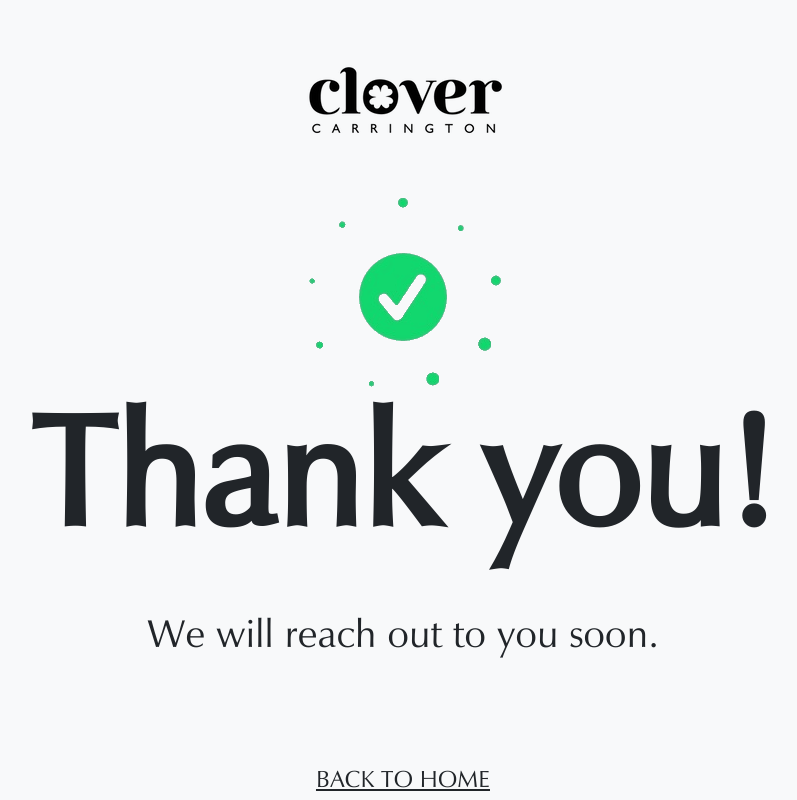
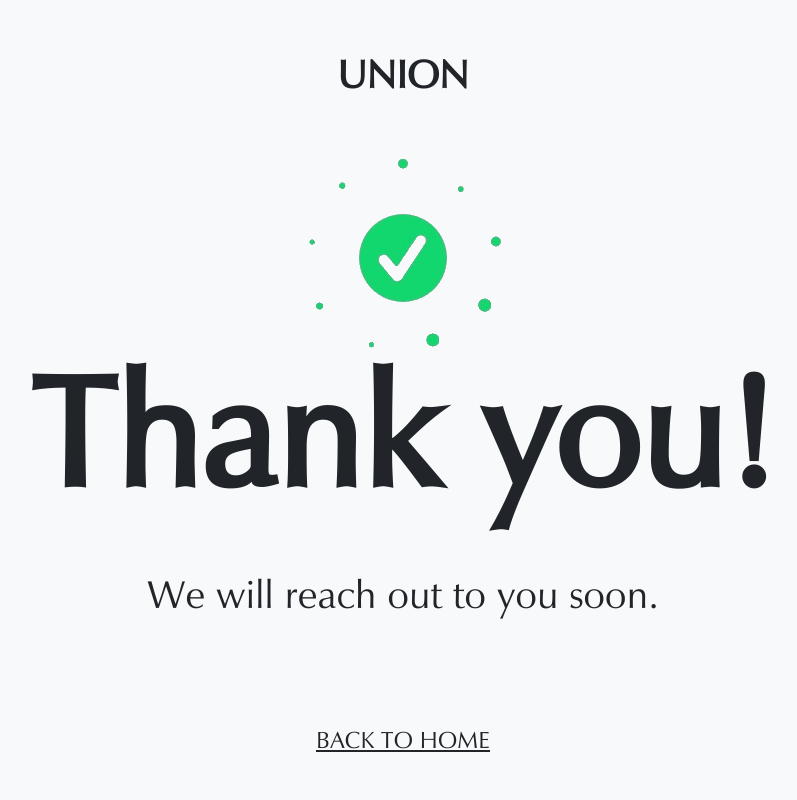
Before and after one commit to udbhavghimire/mattamy-union, a PHP site: page /thankyou/index.php in a window 1280 px wide. Shown: the whole page, without its empty margins (237-1034 px from the left). Run offline with PHP 8.4, Linux system fonts and the light colour scheme.

Commit message:
thankyou page

```diff
--- a/contactForm.php
+++ b/contactForm.php
@@ -20,7 +20,10 @@ $mail->SMTPSecure = 'tls'; // Enable TLS encryption, `ssl` also accepted
 $mail->Port = 587; // TCP port to connect to
 
 $mail->setFrom('info@mattamyunion.ca', $_POST['name']);
-$mail->addAddress('contact@homebaba.ca');
+// $mail->addAddress('contact@homebaba.ca');
+$mail->addAddress('ghimireudbhav@gmail.com');
+
+
 
 
 $mail->addReplyTo($_POST['email']);
--- a/thankyou/index.php
+++ b/thankyou/index.php
@@ -3,17 +3,12 @@
 
 <head>
     <!-- Event snippet for Clover landing page conversion page -->
-<script>
-  gtag('event', 'conversion', {
-      'send_to': 'AW-16465866560/t82XCPWe9aAZEMDexKs9',
-      'value': 1.0,
-      'currency': 'CAD'
-  });
-</script>
+
     <!-- Required meta tags -->
     <meta charset="utf-8">
     <meta name="viewport" content="width=device-width, initial-scale=1">
     <link rel="stylesheet" href="../css/style.css">
+    <link rel="stylesheet" href="font/verah.ttf">
 
     <!-- Bootstrap CSS -->
     <link href="https://cdn.jsdelivr.net/npm/bootstrap@5.0.2/dist/css/bootstrap.min.css" rel="stylesheet"
@@ -25,16 +20,17 @@
 <body class="bg-light">
 
     <section id="thankyou">
-        <div class="text-center pt-lg-2 pt-0">
-            <img src="../images/clover-condos-logo.png" class="img-fluid pt-5" alt="">
+        <div class="text-center pt-lg-5 pt-5 pt-0">
+
+            <span class="fs-1 fw-bold">UNION</span>
             <div class="  text-center">
                 <div class="tick">
-                <img id="tick-gif" src="../images/tick.gif" alt="">
+                    <img id="tick-gif" src="../images/tick.gif" alt="">
                 </div>
-               <div class="thankyou-container">
-               <span class=" d-block thankyou mb-0">Thank you!</span>
-                <span class="d-block fs-1 pb-5 mt-0">We will reach out to you soon.</span>
-               </div>
+                <div class="thankyou-container">
+                    <span class=" d-block thankyou mb-0">Thank you!</span>
+                    <span class="d-block fs-1 pb-5 mt-0">We will reach out to you soon.</span>
+                </div>
 
                 <div class="pt-5">
                     <a href="../" class="text-dark fs-4 "> BACK TO HOME</a>
```
